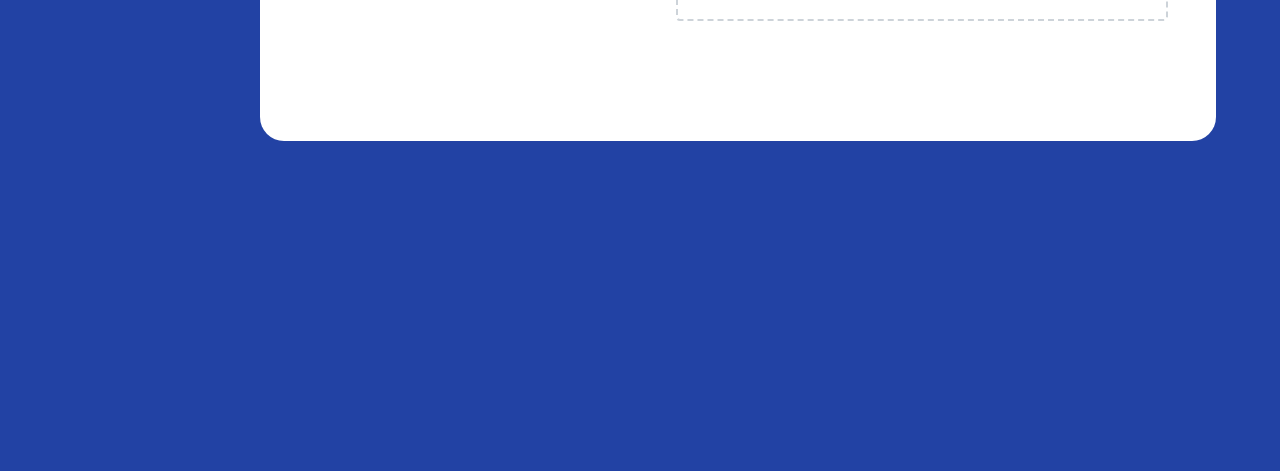
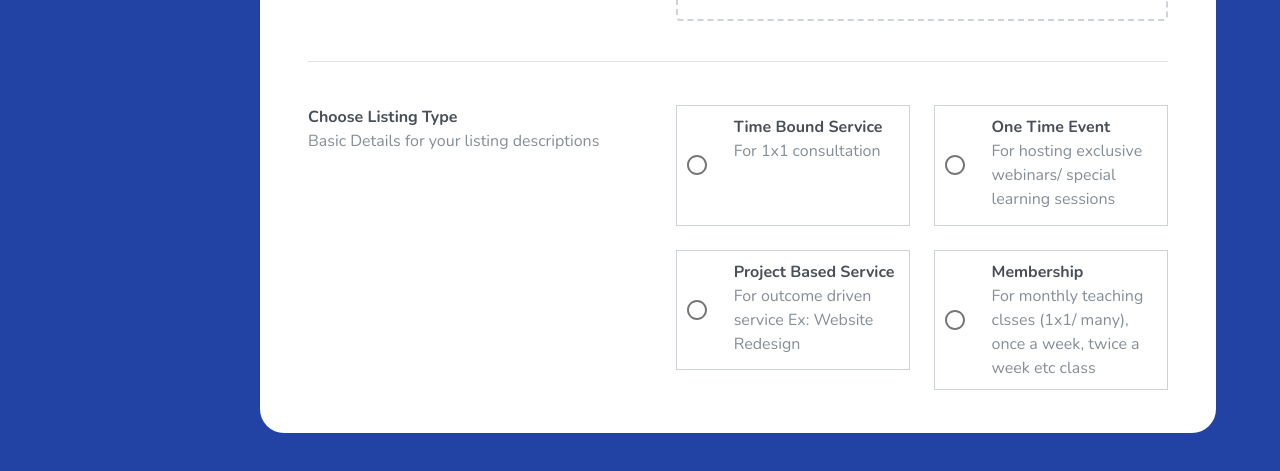
Before and after one commit to Sarthakbh321/BellyMelly-task, a React (Create React App) app: page / in a window 1280 px wide. Shown: the part 685-1156 px from the top of the page. Before the commit the page ends 851 px from the top, so only its background shows below. Built offline with nearby package versions, Linux system fonts and the light colour scheme.

Commit message:
listing types done

```diff
--- a/src/components/ActionBar/ActionBar.js
+++ b/src/components/ActionBar/ActionBar.js
@@ -1,5 +1,5 @@
 import { Container, Typography } from "@material-ui/core";
-import { SaveAlt, VisibilityOutlined } from "@material-ui/icons";
+import { Done, SaveAlt, VisibilityOutlined } from "@material-ui/icons";
 import React from "react";
 import ActionButton from "../ActionButton/ActionButton";
 import styles from "./ActionBar.module.css";
@@ -24,7 +24,7 @@ const ActionBar = () => {
 				/>
 				<ActionButton
 					text="Publish"
-					icon={<SaveAlt style={{ fill: "white" }} />}
+					icon={<Done style={{ fill: "white" }} />}
 					primary
 				/>
 			</div>
--- a/src/components/ActionBar/ActionBar.module.css
+++ b/src/components/ActionBar/ActionBar.module.css
@@ -9,5 +9,5 @@
 	display: flex;
 	justify-content: center;
 	align-items: center;
-	max-width: 30%;
+	max-width: 50%;
 }
--- a/src/components/ActionButton/ActionButton.module.css
+++ b/src/components/ActionButton/ActionButton.module.css
@@ -26,7 +26,7 @@
 }
 
 .button.primary:hover {
-	background-color: #0037db !important;
+	background-color: #002aa7 !important;
 }
 
 .icon_span {
--- a/src/components/FormSections/ListingForm.js
+++ b/src/components/FormSections/ListingForm.js
@@ -1,11 +1,14 @@
-import { Container } from "@material-ui/core";
+import { Container, Divider } from "@material-ui/core";
 import React from "react";
 import BasicDetails from "./BasicDetails/BasicDetails";
+import ListingTypes from "./ListingTypes/ListingTypes";
 
 const ListingForm = () => {
 	return (
 		<Container>
 			<BasicDetails />
+			<Divider />
+			<ListingTypes />
 		</Container>
 	);
 };
--- /dev/null
+++ b/src/components/FormSections/ListingTypes/ListingTypes.js
@@ -0,0 +1,148 @@
+import {
+	FormControl,
+	FormControlLabel,
+	Grid,
+	Radio,
+	RadioGroup,
+	Typography,
+} from "@material-ui/core";
+import React, { useState } from "react";
+import styles from "./ListingTypes.module.css";
+
+const ListingTypes = () => {
+	const [selected, setSelected] = useState(null);
+	return (
+		<div className={styles.listing_types_div}>
+			<Grid container spacing={3}>
+				<Grid item sm={12} md={5}>
+					<Typography variant="body1" className={styles.field_header}>
+						Choose Listing Type
+					</Typography>
+					<Typography variant="body1" style={{ color: "#858D95" }}>
+						Basic Details for your listing descriptions
+					</Typography>
+				</Grid>
+				<Grid item sm={12} md={7}>
+					<FormControl component="fieldset" style={{ width: "100%" }}>
+						<RadioGroup
+							aria-label="event_type"
+							name="event_type"
+							value={selected}
+							onChange={(e) => setSelected(e.target.value)}
+						>
+							<Grid container spacing={3}>
+								<Grid item sm={12} md={6}>
+									<div
+										style={{ display: "flex" }}
+										className={styles.radio_option}
+									>
+										<FormControlLabel
+											value="time_bound"
+											control={<Radio color="primary" />}
+										/>
+										<div>
+											<Typography
+												variant="body1"
+												className={styles.field_header}
+											>
+												Time Bound Service
+											</Typography>
+											<Typography
+												variant="body1"
+												style={{ color: "#858D95" }}
+											>
+												For 1x1 consultation
+											</Typography>
+										</div>
+									</div>
+								</Grid>
+								<Grid item sm={12} md={6}>
+									<div
+										style={{ display: "flex" }}
+										className={styles.radio_option}
+									>
+										<FormControlLabel
+											value="one_time"
+											control={<Radio color="primary" />}
+										/>
+										<div>
+											<Typography
+												variant="body1"
+												className={styles.field_header}
+											>
+												One Time Event
+											</Typography>
+											<Typography
+												variant="body1"
+												style={{ color: "#858D95" }}
+											>
+												For hosting exclusive webinars/
+												special learning sessions
+											</Typography>
+										</div>
+									</div>
+								</Grid>
+								<Grid item sm={12} md={6}>
+									<div
+										style={{ display: "flex" }}
+										className={styles.radio_option}
+									>
+										<FormControlLabel
+											value="project_based"
+											control={<Radio color="primary" />}
+										/>
+										<div>
+											<Typography
+												variant="body1"
+												className={styles.field_header}
+											>
+												Project Based Service
+											</Typography>
+											<Typography
+												variant="body1"
+												style={{ color: "#858D95" }}
+											>
+												For outcome driven service Ex:
+												Website Redesign
+											</Typography>
+										</div>
+									</div>
+								</Grid>
+
+								<Grid item sm={12} md={6}>
+									<div
+										style={{ display: "flex" }}
+										className={styles.radio_option}
+									>
+										<FormControlLabel
+											value="membership"
+											control={<Radio color="primary" />}
+										/>
+										<div>
+											<Typography
+												variant="body1"
+												className={styles.field_header}
+											>
+												Membership
+											</Typography>
+											<Typography
+												variant="body1"
+												style={{ color: "#858D95" }}
+											>
+												For monthly teaching clsses
+												(1x1/ many), once a week, twice
+												a week etc class
+											</Typography>
+										</div>
+									</div>
+								</Grid>
+							</Grid>
+						</RadioGroup>
+					</FormControl>
+				</Grid>
+			</Grid>
+		</div>
+	);
+};
+
+export default ListingTypes;
--- /dev/null
+++ b/src/components/FormSections/ListingTypes/ListingTypes.module.css
@@ -0,0 +1,15 @@
+.field_header {
+	font-weight: bold !important;
+	color: #484F56;
+	margin-bottom: 10px;
+}
+
+.listing_types_div {
+	padding: 5% 0;
+}
+
+.radio_option {
+	border: 1px solid #CDD3D9 !important;
+	padding: 4%;
+	min-height: 100px !important;
+}
--- a/src/components/Sidebar/Sidebar.module.css
+++ b/src/components/Sidebar/Sidebar.module.css
@@ -1,5 +1,7 @@
 .sidemenu {
 	margin-top: 30%;
+	position: sticky;
+	top: 10px;
 }
 
 .menu_item {
```
